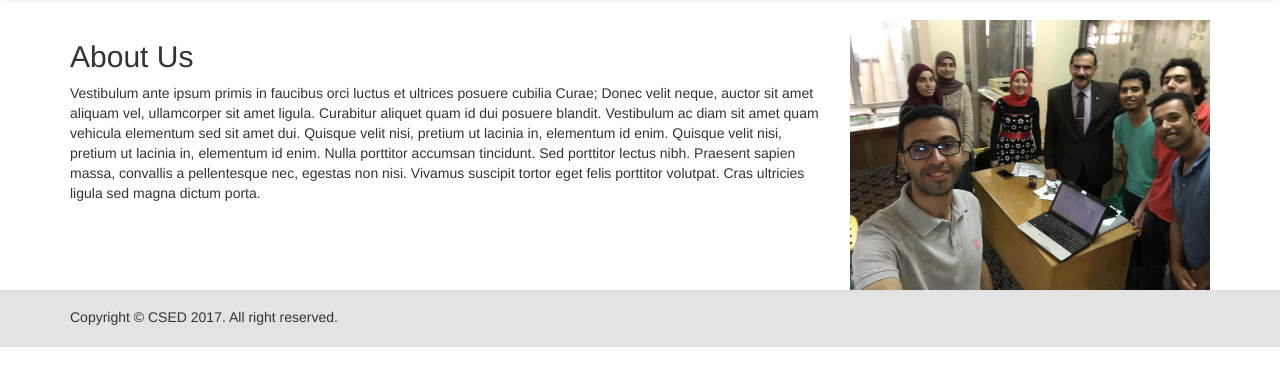
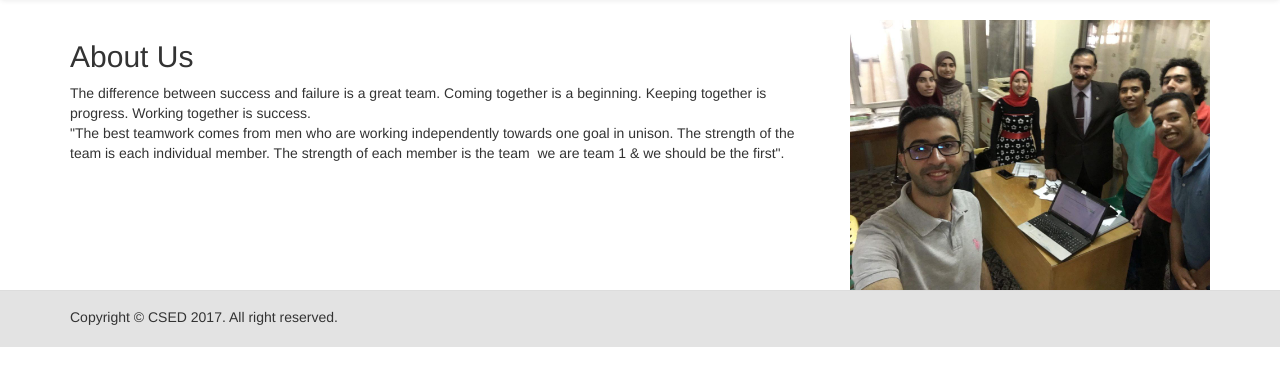
Before and after one commit to we-have-no-name/web-app, a Django app: template sentiment_analysis/templates/sentiment_analysis/about.html in a window 1280 px wide. Shown: the part 52-438 px from the top of the page. Run offline with Django 3.2, Linux system fonts and the light colour scheme; the template is opened without the code that fills it, so the values that code supplies are empty; some libraries are stand-ins or nearby versions.

Commit message:
update about us page

```diff
--- a/sentiment_analysis/templates/sentiment_analysis/about.html
+++ b/sentiment_analysis/templates/sentiment_analysis/about.html
@@ -5,27 +5,18 @@
 {% block container %}
     <div class="container">
         <div class="row">
-             <div class="col-sm-12 col-md-8">
+            <div class="col-sm-12 col-md-8">
                 <h2>About Us</h2>
-                <p>Vestibulum ante ipsum primis in faucibus orci luctus et ultrices posuere cubilia Curae; Donec velit
-                    neque,
-                    auctor
-                    sit amet aliquam vel, ullamcorper sit amet ligula. Curabitur aliquet quam id dui posuere blandit.
-                    Vestibulum
-                    ac
-                    diam sit amet quam vehicula elementum sed sit amet dui. Quisque velit nisi, pretium ut lacinia in,
-                    elementum
-                    id
-                    enim. Quisque velit nisi, pretium ut lacinia in, elementum id enim. Nulla porttitor accumsan
-                    tincidunt.
-                    Sed
-                    porttitor lectus nibh. Praesent sapien massa, convallis a pellentesque nec, egestas non nisi.
-                    Vivamus
-                    suscipit
-                    tortor eget felis porttitor volutpat. Cras ultricies ligula sed magna dictum porta.</p>
+                <p>The difference between success and failure is a great team.
+                    Coming together is a beginning. Keeping together is progress.
+                    Working together is success. <br>
+                    "The best teamwork comes from men who are working independently towards one goal in unison.
+                    The strength of the team is each individual member. The strength of each member is the team ️
+                    we are team 1 & we should be the first".</p>
             </div>
             <div class="col-sm-12 col-md-4">
-                <img class="auto-fit" src="{% static 'sentiment_analysis/imgs/photo_2017-06-26_14-19-52.jpg' %}" alt="image">
+                <img class="auto-fit" src="{% static 'sentiment_analysis/imgs/photo_2017-06-26_14-19-52.jpg' %}"
+                     alt="image">
             </div>
         </div>
     </div>
```
